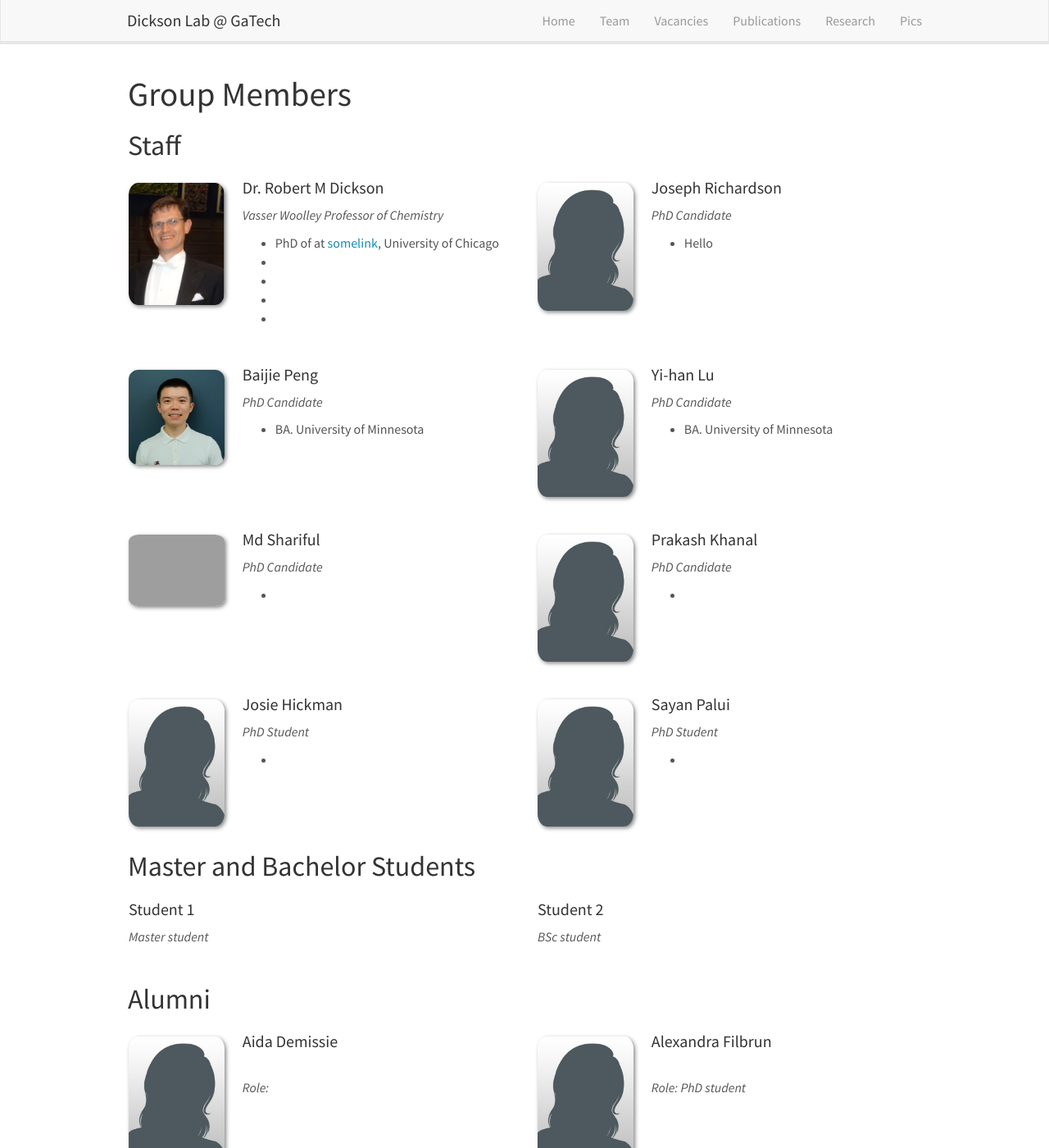
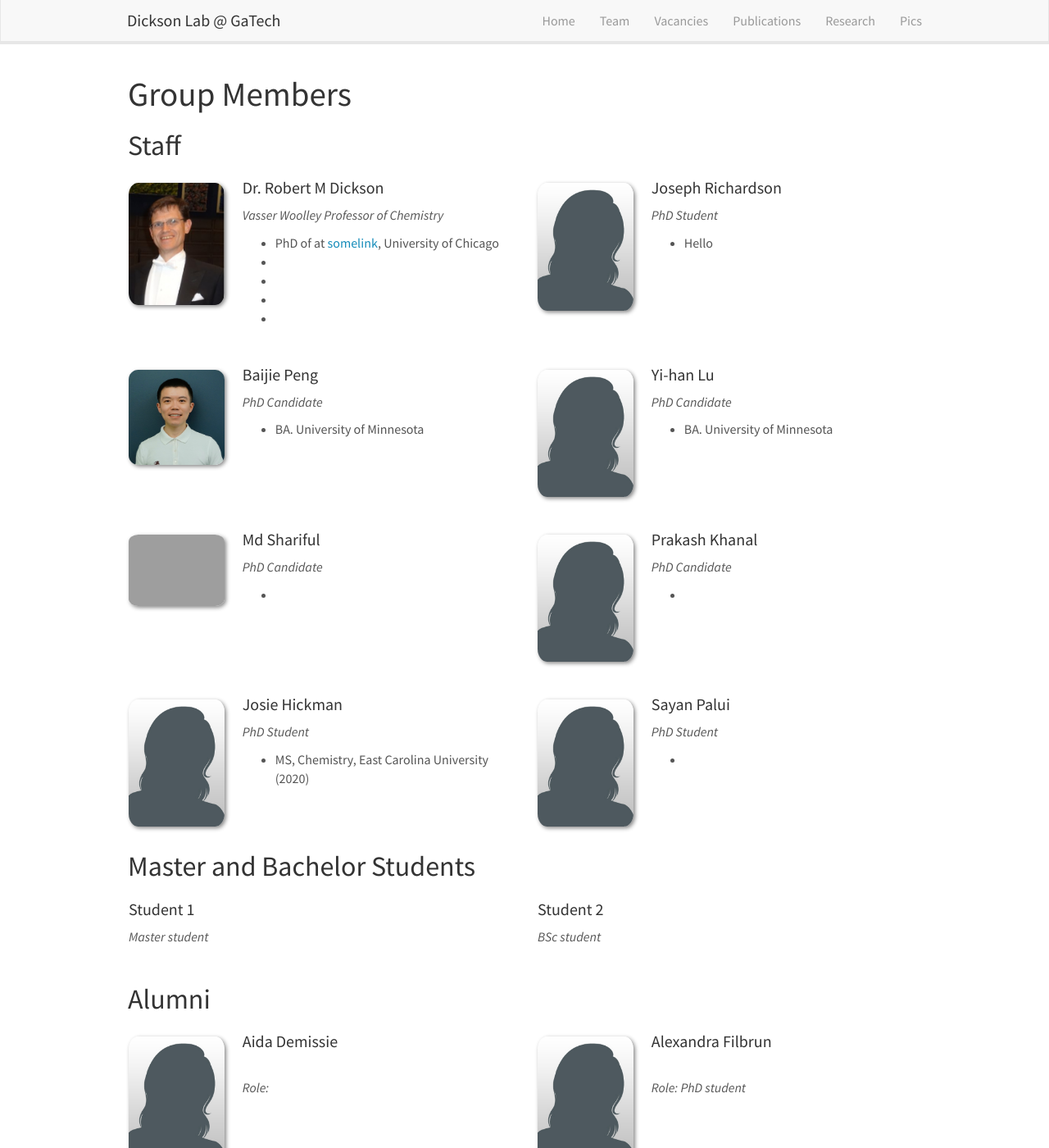
Before and after one commit to DicksonLabPage/GroupPage, a Jekyll site: the page built from _pages/team.md, in a window 1280 px wide and 1400 px high. Shown: the whole window at 82% size. Built offline with Jekyll 4.4.1, drawn with Linux system fonts in a browser that asks for light colours; nearby versions of some CDN libraries.

Commit message:
update josie's info

```diff
--- a/_data/team_members.yml
+++ b/_data/team_members.yml
@@ -11,7 +11,7 @@
 
 - name: Joseph Richardson
   photo: blankpic.jpg
-  info: PhD Candidate
+  info: PhD Student
   email: jrichardson60@gatech.edu
   number_educ: 1
   education1: Hello
@@ -59,9 +59,9 @@
   info: PhD Student
   email: jhickman33@gatech.edu
   number_educ: 1
-  education1:
-  education2:
-  education3:
+  education1: MS, Chemistry, East Carolina University (2020)
+  education2: BS, Chemistry, East Carolina University (2018)
+  education3: BS, Mathematics, East Carolina University MS
 
 - name: Sayan Palui
   photo: blankpic.jpg
```
